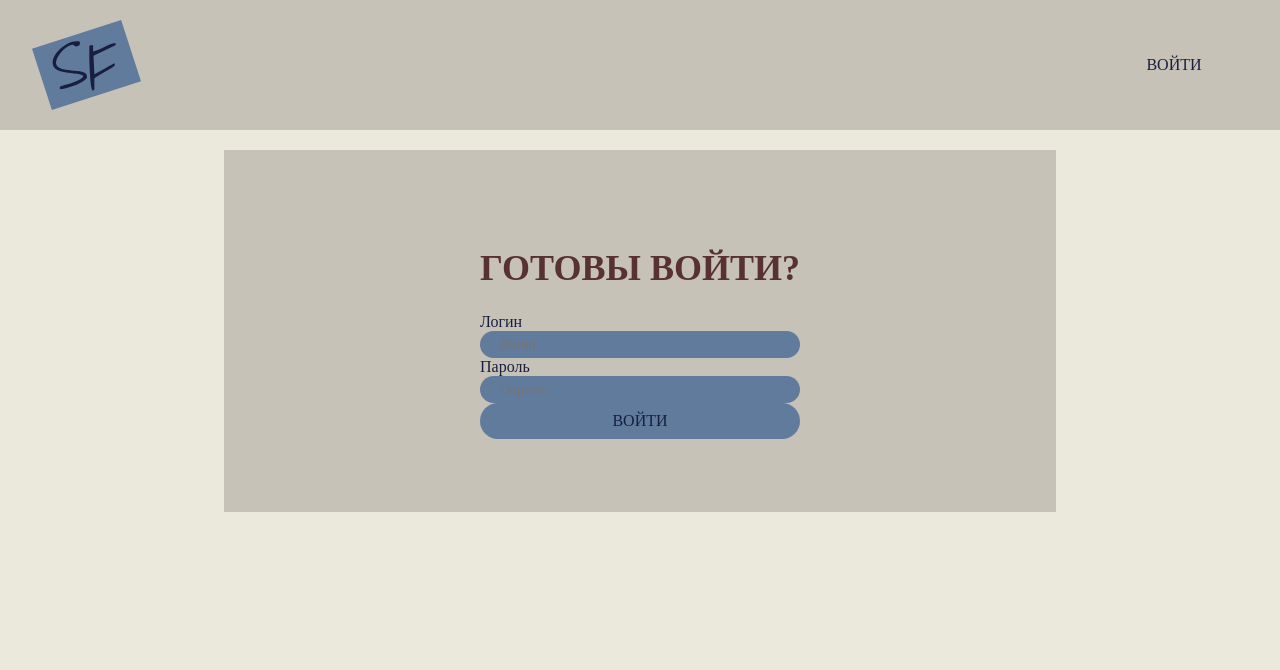
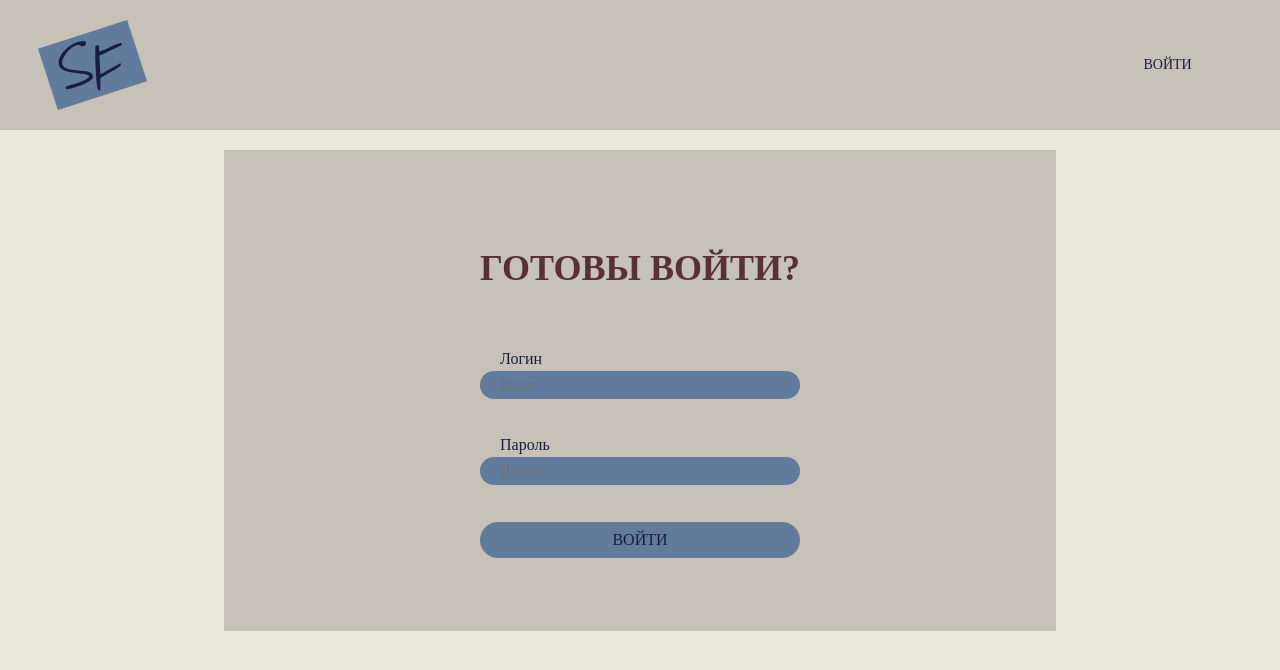
Before and after one commit to PythonClubLearners/socialFront, a React (Vite) app: page /auth/login in a window 1280 px wide. Shown: the top 670 px of the page. Built offline with nearby package versions, Linux system fonts and the light colour scheme; a web font is replaced by a local one.

Commit message:
login page full

```diff
--- a/src/App.jsx
+++ b/src/App.jsx
@@ -1,4 +1,4 @@
-import { BrowserRouter as Router, Routes, Route } from "react-router"
+import { BrowserRouter as Router, Routes, Route, Link } from "react-router"
 import { MainPage } from "./pages/MainPage"
 import { LoginPage } from "./pages/LoginPage"
 import { ProfilePage } from "./pages/ProfilePage"
@@ -27,7 +27,9 @@ export default function App() {
 
         <Router>
           <header className="horizontal-list stretch align-center">
-            <img id="logo" src={IconImage}/>
+            <Link to="/" id="logo" >
+              <img src={IconImage}/>
+            </Link>
             <ContextHeaderButton/>
           </header>
 
--- /dev/null
+++ b/src/components/FormInput.jsx
@@ -0,0 +1,12 @@
+import './css/FormInput.css'
+
+export function FormInput({placeholder, type, htmlName}){
+    return (
+        <div className={["form-input", type, htmlName, "vertical-list"].join(" ")}>
+            <label htmlFor={htmlName}>
+                {placeholder}
+            </label>
+            <input id={htmlName} type={type} placeholder={placeholder}/>
+        </div>
+    );
+}
--- /dev/null
+++ b/src/components/css/FormInput.css
@@ -0,0 +1,6 @@
+.form-input{
+    gap: 3px;
+}
+.form-input>label{
+    margin-left: 20px;
+}
--- a/src/css/App.css
+++ b/src/css/App.css
@@ -5,13 +5,18 @@ body{
     background-color: var(--primary-color);
 }
 
+.App{
+    width: max-content;
+    min-width: 100vw;
+}
+
 header{
-    width: 95%;
+    min-width: 94%;
     background-color: var(--secondary-color);
     height: 90px;
-    padding: 20px 4%;
+    padding: 20px 3%;
 }
 
-header #logo{
+header #logo, header #logo>img{
     height: 100%;
 }
--- a/src/css/fonts.css
+++ b/src/css/fonts.css
@@ -8,8 +8,17 @@
       font-style: normal;
   }
 
-body, h1, h2, h3, h4, h5, button, a, label{
+body,
+h1, h2, h3, h4, h5,
+button, a,
+label, input[type="text"], input[type="password"]{
     font-family: "SeoulNamsan-CBL";
+}
+
+body,
+input[type="text"], input[type="password"]{
+    font-size: 14px;
+    color: var(--extra-color);
 }
 
 h3, button.primary, button.secondary, label{
--- a/src/pages/LoginPage.jsx
+++ b/src/pages/LoginPage.jsx
@@ -1,18 +1,30 @@
+
+import { FormInput } from '../components/FormInput';
+import './css/LoginPage.css'
+
 export function LoginPage() {
+
+    function loginHandler(event) {
+        console.log(event);
+        event.preventDefault();
+    }
+
     return (
         <div className="page login vertical-list align-center">
-            <form className="vertical-list">
+            <form className="vertical-list" onSubmit={loginHandler}>
                 <h1>
                     Готовы войти?
                 </h1>
-                <label htmlFor="login">
-                    Логин
-                </label>
-                <input id="login" type="text" placeholder="Логин"/>
-                <label htmlFor="password">
-                    Пароль
-                </label>
-                <input id="password" type="password" placeholder="Пароль"/>
+                <FormInput
+                    htmlName={"login"}
+                    placeholder={"Логин"}
+                    type={"text"}
+                />
+                <FormInput
+                    htmlName={"password"}
+                    placeholder={"Пароль"}
+                    type={"password"}
+                />
                 <button type="submit" className={"primary"}>ВОЙТИ</button>
             </form>
         </div>
--- /dev/null
+++ b/src/pages/css/LoginPage.css
@@ -0,0 +1,3 @@
+.page.login form{
+    gap: 37px;
+}
```
